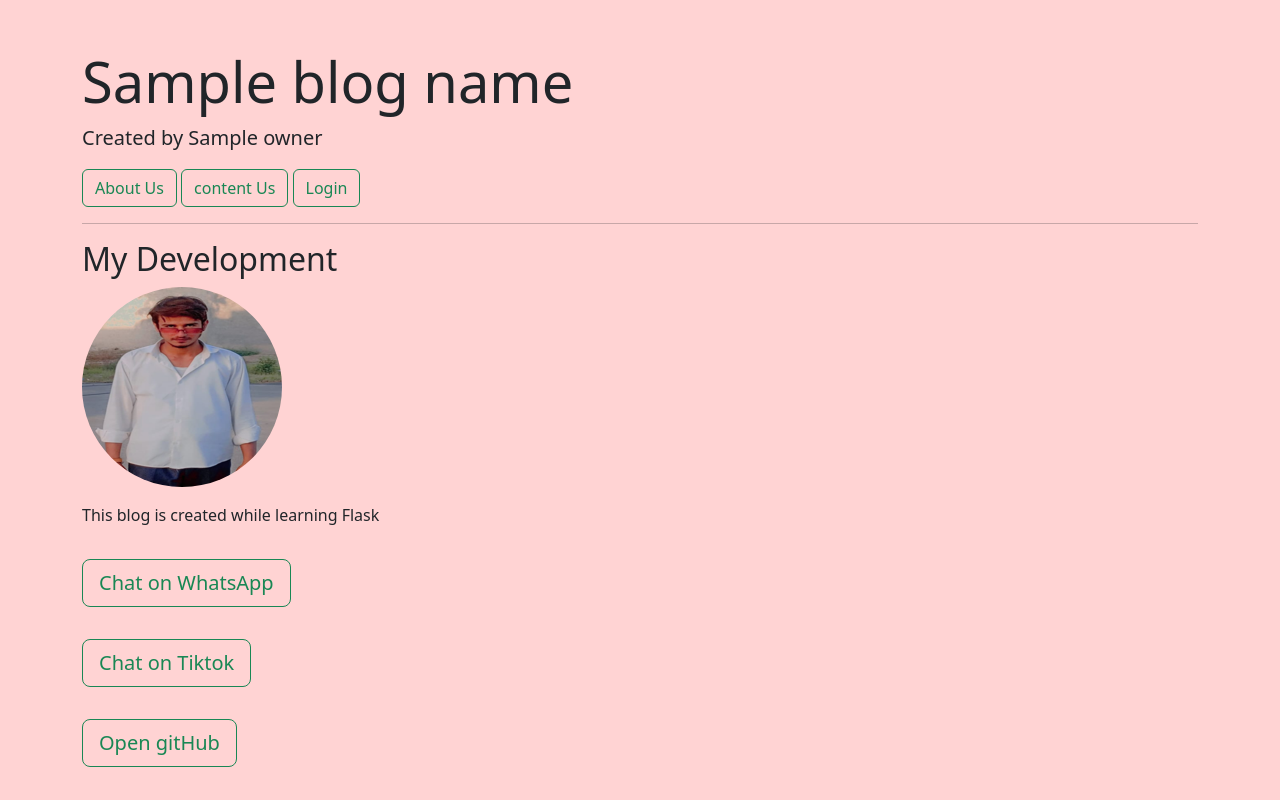
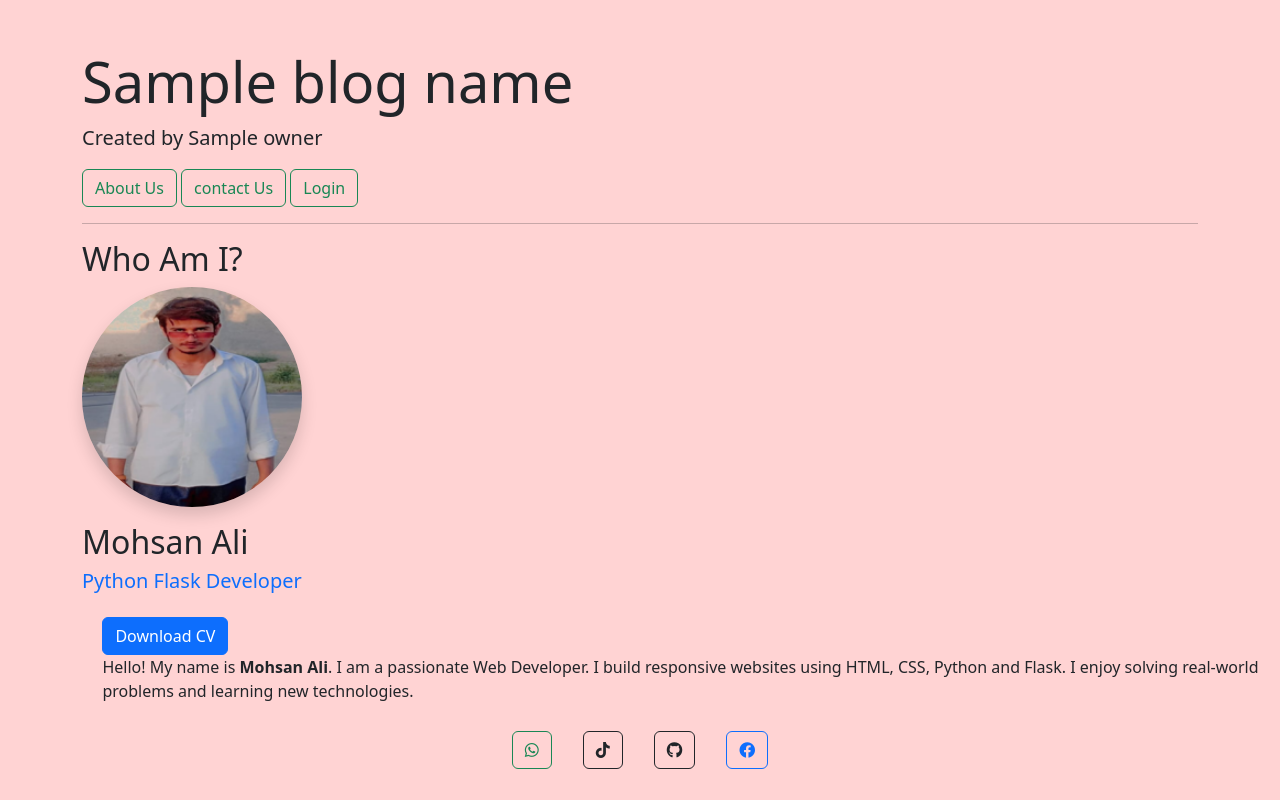
Before and after one commit to mohsanali1510-ui/flask-b, a Flask app: template templates/about.html in a window 1280 px wide. Run offline with Flask 3, Linux system fonts and the light colour scheme; the template is opened without the code that fills it: most values are stand-ins (such as "Sample title", 1, 10 or a date in 2020).

Commit message:
Add professional About page with profile, CV download, and social links

```diff
--- a/app.py
+++ b/app.py
@@ -60,6 +60,7 @@ def home_page():
 
 @app.route("/about")
 def about_page():
+
 	return render_template(
 		"about.html "
 	)
@@ -165,6 +166,5 @@ def internal_server_error(error):
 
 
 
-
 if __name__ == "__main__":
 	app.run(debug=True)
--- a/static/css/style.css
+++ b/static/css/style.css
@@ -1,3 +1,38 @@
 body {
     background-color: rgb(255, 211, 211);
 }
+
+.social-icons {
+    display: flex;
+    gap: 15px; /* Icons ke beech ka gap */
+    justify-content: center; /* Center mein karne ke liye */
+    margin-top: 20px;
+}
+
+.icon-btn {
+    font-size: 24px; /* Icon ka size */
+    width: 50px;
+    height: 50px;
+    display: flex;
+    align-items: center;
+    justify-content: center;
+    border-radius: 50%; /* Gol (Circle) karne ke liye */
+    border: 1px solid #2e7d32; /* Jaisa aapka border green hai */
+    color: #2e7d32;
+    text-decoration: none;
+    transition: 0.3s;
+}
+
+/* Hover karne par rang badalna */
+.icon-btn:hover {
+    background-color: #2e7d32;
+    color: white;
+}
+.left{
+    margin-left: 20px;
+}
+
+
+.alpha {
+    margin-left: 8%;
+}
--- a/templates/about.html
+++ b/templates/about.html
@@ -2,32 +2,62 @@
 
 {% block content %}
 
-<h2>My Development</h2>
-
-<img src="{{ url_for('static', filename='images/team1.jpg') }}" class="rounded-circle mb-3 img-fluid profile-img" alt="Mohsin">
-
-<div class="mb-3">
-
-    <p> This blog is created while learning Flask</p>
-
-    <a href="https://wa.me/923218352086" class="btn btn-outline-success btn-lg mt-3" target="_blank">
-    <i class="fab fa-whatsapp"></i> Chat on WhatsApp
-</a>
-
-</div>
-
-<div class="mb-3">
-
-<a href="https://www.tiktok.com/@mohsanali_123?_r=1&_t=ZN-97v2Il0P6Cg" class="btn btn-outline-success btn-lg mt-3" target="_blank">
-    <i class="fab fa-tiktok"></i> Chat on Tiktok
-</a>
+<h2>Who Am I?</h2>
 
 
 
+<div>
+<img src="{{ url_for('static', filename='images/team1.jpg') }}"
+                 class="rounded-circle shadow img-fluid"
+                 width="220"
+                 height="220">
+
+        <h2 class="mt-3">Mohsan Ali</h2>
+         <h5 class="text-primary">
+                Python Flask Developer
+            </h5>
+    </div>
+
 </div>
-<div class="mb-3">
-<a href="https://github.com/mohsanali1510-ui/flask-b" class="btn btn-outline-success btn-lg mt-3" target="_blank">
-    <i class="fab fa-tiktok"></i> Open gitHub
+<div class="alpha">
+<a href="{{ url_for('static', filename='my_cv.pdf') }}" class="btn btn-primary mt-3" download>Download CV</a>
+</div>
+<div class="alpha">
+     Hello!
+
+                My name is <strong>Mohsan Ali</strong>.
+
+                I am a passionate Web Developer.
+
+                I build responsive websites using
+                HTML, CSS, Python and Flask.
+
+                I enjoy solving real-world problems
+                and learning new technologies.
+</div>
+
+
+
+
+<div class="social-icons">
+    <!-- WhatsApp Icon -->
+   <a href="https://wa.me/923218352086" class="btn btn-outline-success m-2">
+<i class="fab fa-whatsapp"></i>
+</a>
+
+    <!-- TikTok Icon -->
+<a href="https://www.tiktok.com/@mohsanali_123?_r=1&_t=ZN-97v2Il0P6Cg" class="btn btn-outline-dark m-2">
+<i class="fab fa-tiktok"></i>
+</a>
+
+    <!-- GitHub Icon -->
+ <a href="https://github.com/mohsanali1510-ui/flask-b" class="btn btn-outline-dark m-2">
+<i class="fab fa-github"></i>
+</a>
+
+ <!-- facebook Icon -->
+<a href="https://www.facebook.com/share/1KBisLoCtG/" class="btn btn-outline-primary m-2">
+<i class="fab fa-facebook"></i>
 </a>
 
 
@@ -35,5 +65,4 @@
 
 
 
-
 {% endblock %}
--- a/templates/base.html
+++ b/templates/base.html
@@ -5,7 +5,6 @@
 
 <head>
 
-    <!-- <!-- <img src="{{ url_for('static', filename='images/more.jpg') }}" class=" mb-3 profile-img" alt="Mohsin"> -->
 
 <title>{{ blog_name }}</title>
 
@@ -14,6 +13,7 @@
 
 <link rel="stylesheet" href="{{ url_for('static', filename='css/style.css') }}">
 
+<link rel="stylesheet" href="https://cdnjs.cloudflare.com/ajax/libs/font-awesome/6.4.0/css/all.min.css">
 
 </head>
 
@@ -25,9 +25,10 @@
 
 <a href="{{url_for('about_page')}}" class="btn btn-outline-success">About Us</a>
 
-<a href="{{url_for('contact_page')}}" class="btn btn-outline-success">content Us</a>
+<a href="{{url_for('contact_page')}}" class="btn btn-outline-success">contact Us</a>
 
 <a href="{{url_for('login')}}" class="btn btn-outline-success">Login</a>
+
 
 
 <hr>
```
Also changed, not shown: 1 other file.
